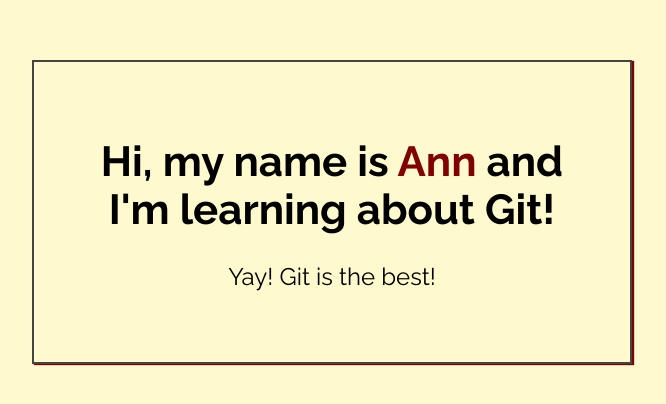
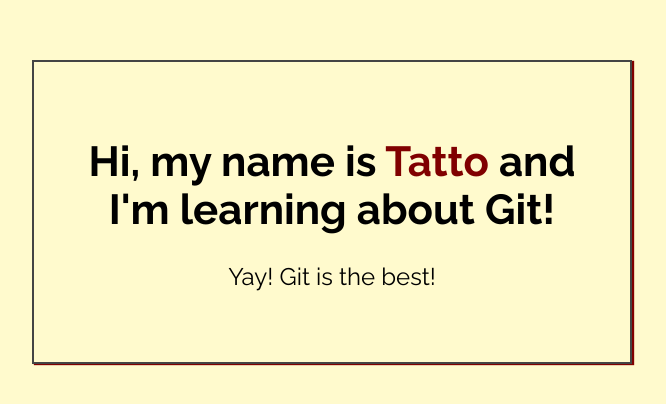
Before and after one commit to tatto218/my-first-repo, a plain HTML site: page index.html in a window 1280 px wide. Shown: the part 188-592 px from the top of the page, without its empty margins (308-974 px from the left). Drawn offline with Linux system fonts and the light colour scheme.

Commit message:
Added name to index.html

```diff
--- a/index.html
+++ b/index.html
@@ -14,7 +14,7 @@
 <body>
 
     <div class="greeting">
-        <h1>Hi, my name is <span class="highlight">Ann</span> and I'm learning about Git! </h1>
+        <h1>Hi, my name is <span class="highlight">Tatto</span> and I'm learning about Git! </h1>
 
         <p>Yay! Git is the best!</p>
     </div>
```
